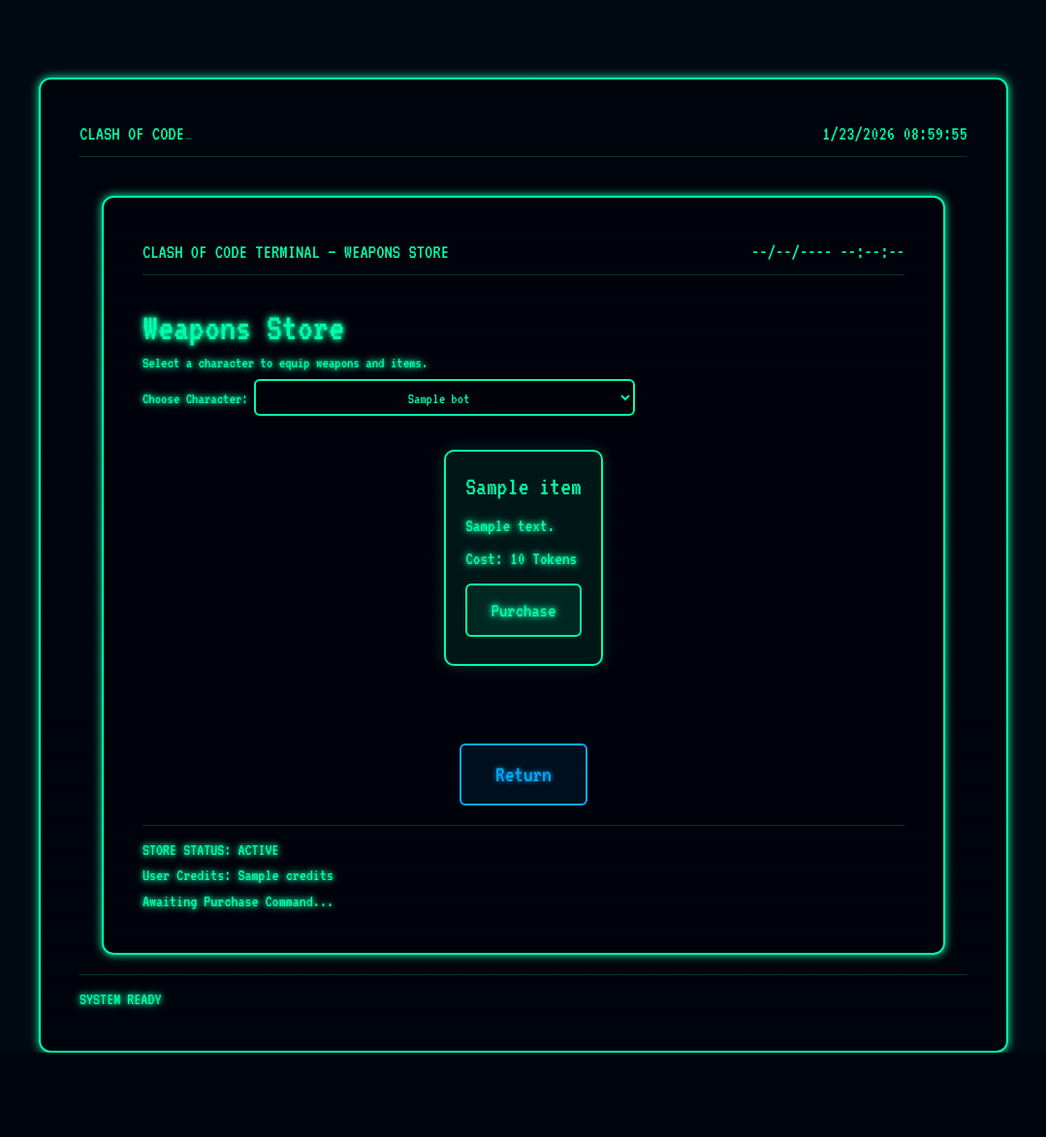
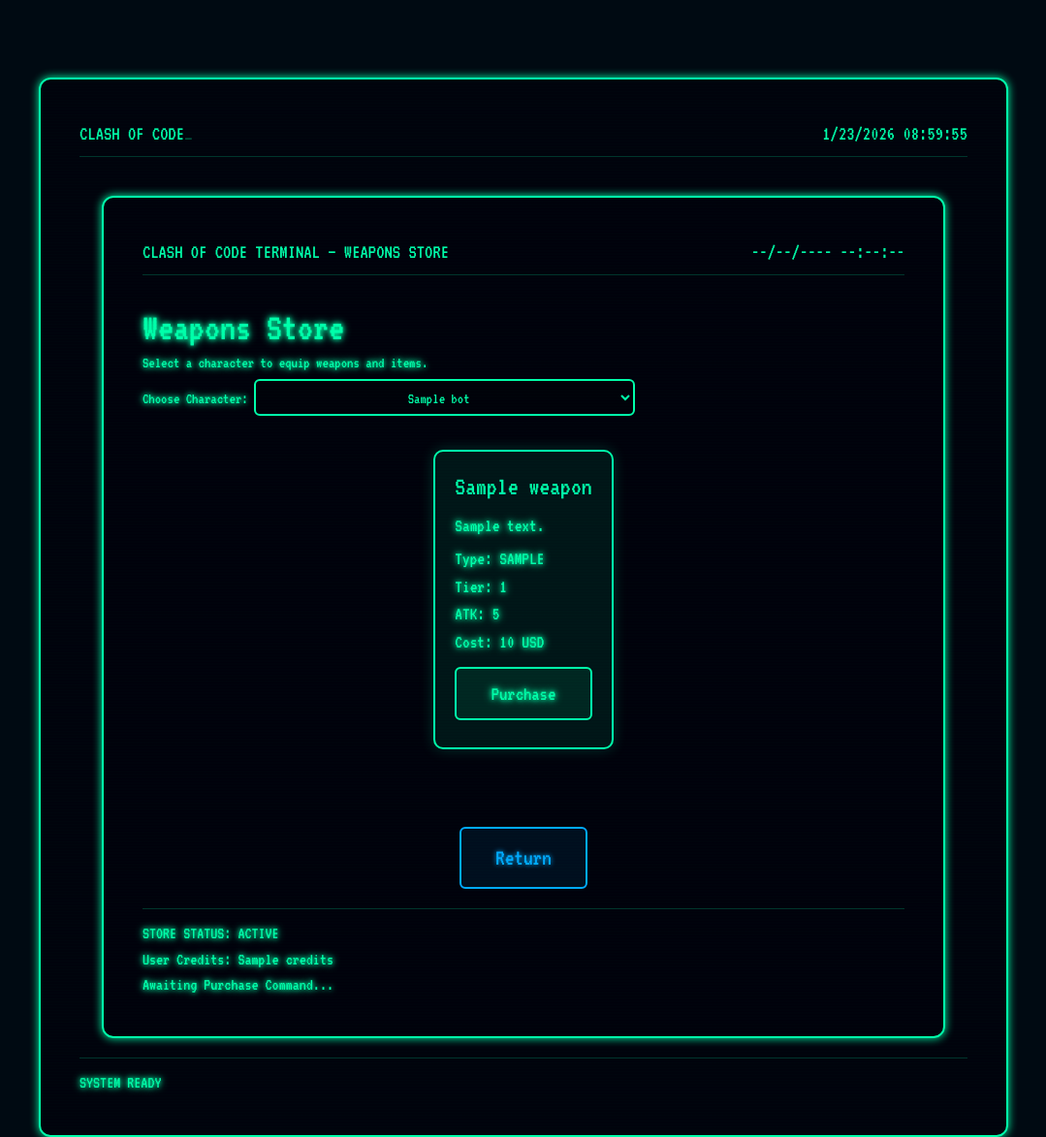
Before and after one commit to Alraya73awad/CSP1123_G06, a Flask app: template templates/store.html in a window 1280 px wide. Shown: the whole page at 97% size, without its empty margins (100-1179 px from the left). Before the commit the page ends 1086 px from the top, so only its background shows below. Run offline with Flask 3, Linux system fonts and the light colour scheme; tables that the repository leaves empty hold one stand-in row (values such as "Sample post"); the template is opened without the code that fills it: values that come from a table or form of the project are taken from there, most other values are stand-ins (such as "Sample title", 1, 10 or a date in 2020).

Commit message:
Refactor store template to display weapons

```diff
--- a/templates/store.html
+++ b/templates/store.html
@@ -37,23 +37,37 @@
 
     <!-- weapons grid -->
     <div class="store-grid">
-    {% for item in store_items %}
+  {% for w in weapons %}
+    {% set owned = owned_map.get(w.id) %}
     <div class="store-item">
-        <h3>{{ item.name }}</h3>
-        <p>{{ item.desc }}</p>
-        <p>Cost: {{ item.cost }} Tokens</p>
+      <h3>{{ w.name }}</h3>
+      <p>{{ w.description }}</p>
 
-        <form method="POST" action="{{ url_for('buy') }}">
-            <input type="hidden" name="bot_id" value="{{ bots[0].id if bots|length > 0 else '' }}" class="selected-bot-input">
-            <input type="hidden" name="purchase_id" value="{{ item.id }}">
+      <p>
+        Type: {{ w.type|upper }} <br>
+        Tier: {{ w.tier }} <br>
+        ATK: {{ w.effective_atk() }} <br>
+        Cost: {{ w.price }} {{ currency }}
+      </p>
 
-            <button type="submit" class="buy-btn"
-                {% if (credits or 0) < item.cost or bots|length == 0 %}disabled{% endif %}>
-                Purchase
-            </button>
+      {% if owned %}
+        <button class="buy-btn" disabled>Owned</button>
+
+        <form method="POST" action="{{ url_for('equip_weapon_from_store') }}">
+          <input type="hidden" name="ownership_id" value="{{ owned.id }}">
+          <input type="hidden" name="bot_id" value="{{ bots[0].id if bots|length > 0 else '' }}" class="selected-bot-input">
+          <button type="submit" class="buy-btn" {% if bots|length == 0 %}disabled{% endif %}>Equip</button>
         </form>
+      {% else %}
+        <form method="POST" action="{{ url_for('buy_weapon', weapon_id=w.id) }}">
+          <button type="submit" class="buy-btn"
+            {% if (credits or 0) < w.price or bots|length == 0 %}disabled{% endif %}>
+            Purchase
+          </button>
+        </form>
+      {% endif %}
     </div>
-    {% endfor %}
+  {% endfor %}
 </div>
 
     <div style="text-align:center; margin-top: 50px;">
@@ -67,7 +81,6 @@
         <p>Awaiting Purchase Command...</p>
     </div>
 </div>
-
 <!-- Styles -->
 <style>
 .terminal-container {
```
